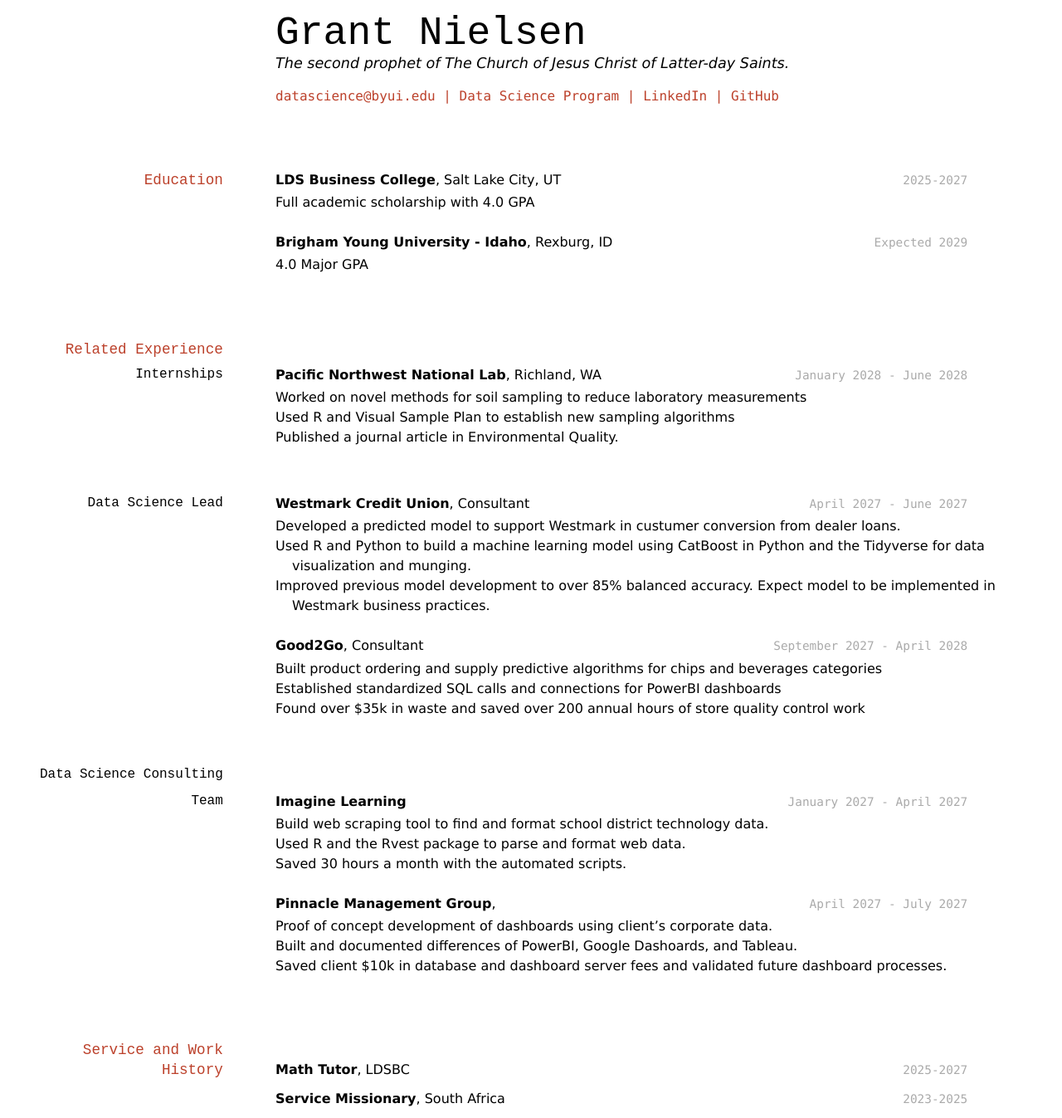
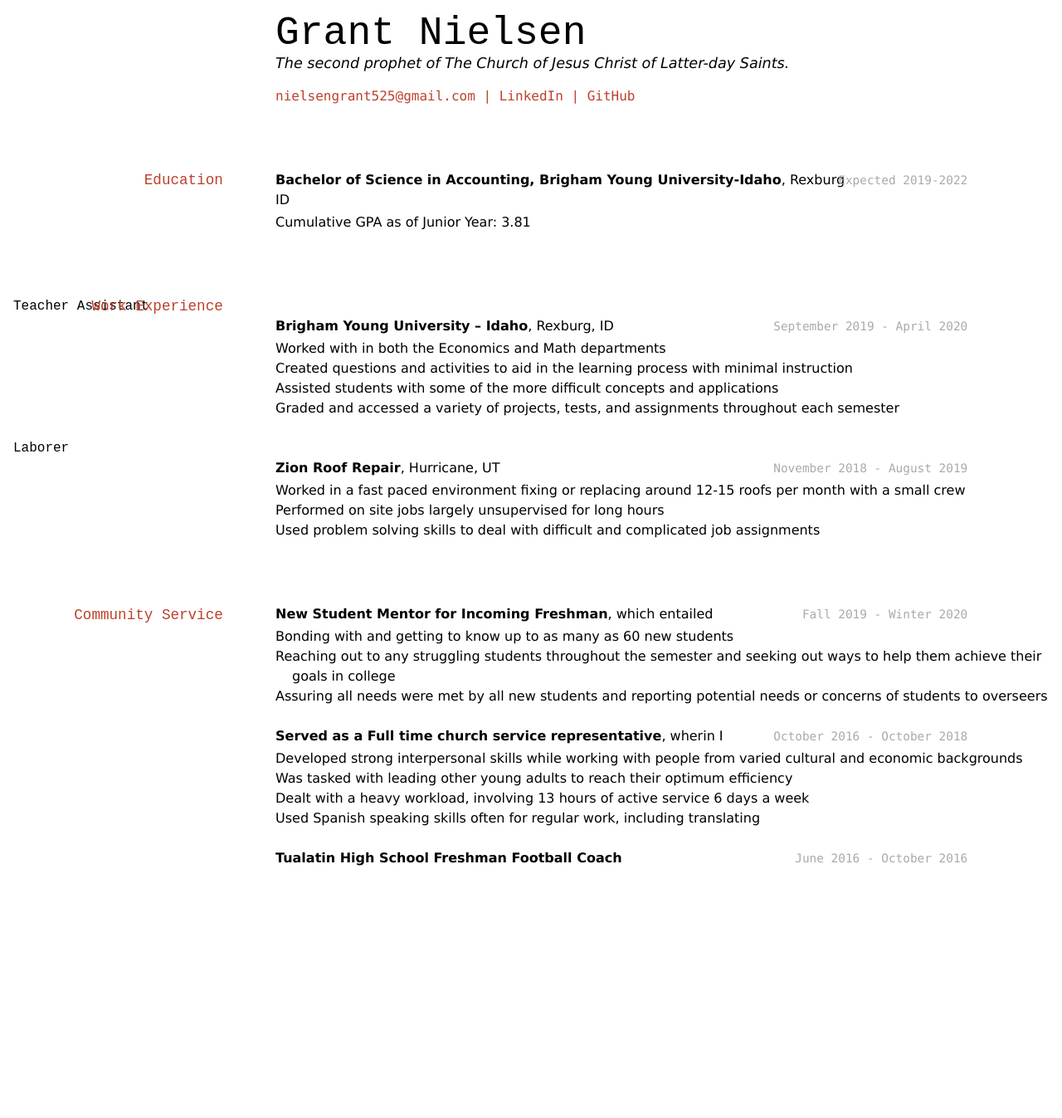
Before and after one commit to gniely/My-Resume, a Jekyll site: the page built from docs/index.md, in a window 1280 px wide. Shown: the whole page at 83% size. Built offline with Jekyll 4.4.1, drawn with Linux system fonts in a browser that asks for light colours; after the commit the page ends 1058 px from its top, so only the background shows below that.

Commit message:
Updated Resume

```diff
--- a/docs/index.md
+++ b/docs/index.md
@@ -6,80 +6,60 @@ title: Brigham Young's Resume
 The second prophet of The Church of Jesus Christ of Latter-day Saints.
 
 <div id="webaddress">
-<a href="datascience@byui.edu">datascience@byui.edu</a>
-| <a href="https://byuidatascience.github.io/development.html">Data Science Program</a>
-| <a href="https://www.linkedin.com/groups/13537407/">LinkedIn</a>
-| <a href="https://github.com/byuids-resumes">GitHub</a>
+<a href="nielsengrant525@gmail.com">nielsengrant525@gmail.com</a>
+| <a href="https://www.linkedin.com/in/grant-nielsen-7578b7184/">LinkedIn</a>
+| <a href="https://github.com/gniely/My-Resume">GitHub</a>
 </div>
 
 <!-- https://www.monique.tech/the-art-of-markdown -->
 
 ## Education
 
-`2025-2027`
-__LDS Business College__, Salt Lake City, UT
+`Expected 2019-2022`
+__Bachelor of Science in Accounting, Brigham Young University-Idaho__, Rexburg ID
 
-- Full academic scholarship with 4.0 GPA
+- Cumulative GPA as of Junior Year: 3.81
 
-`Expected 2029`
-__Brigham Young University - Idaho__, Rexburg, ID
+## Work Experience
 
-- 4.0 Major GPA
+#### Teacher Assistant
 
+`September 2019 - April 2020`
+__Brigham Young University – Idaho__, Rexburg, ID
 
-## Related Experience
+- Worked with in both the Economics and Math departments
+- Created questions and activities to aid in the learning process with minimal instruction
+- Assisted students with some of the more difficult concepts and applications
+- Graded and accessed a variety of projects, tests, and assignments throughout each semester
 
-### Internships
+#### Laborer
 
-`January 2028 - June 2028`
-__Pacific Northwest National Lab__, Richland, WA
+`November 2018 - August 2019`
+__Zion Roof Repair__, Hurricane, UT
 
-- Worked on novel methods for soil sampling to reduce laboratory measurements
-- Used R and Visual Sample Plan to establish new sampling algorithms
-- Published a journal article in Environmental Quality.
+- Worked in a fast paced environment fixing or replacing around 12-15 roofs per month with a small crew
+- Performed on site jobs largely unsupervised for long hours
+- Used problem solving skills to deal with difficult and complicated job assignments
 
-### Data Science Lead
+## Community Service
 
-`April 2027 - June 2027`
-__Westmark Credit Union__, Consultant
+`Fall 2019 - Winter 2020`
+__New Student Mentor for Incoming Freshman__, which entailed
 
-- Developed a predicted model to support Westmark in custumer conversion from dealer loans.
-- Used R and Python to build a machine learning model using CatBoost in Python and the Tidyverse for data visualization and munging.
-- Improved previous model development to over 85% balanced accuracy. Expect model to be implemented in Westmark business practices.
+- Bonding with and getting to know up to as many as 60 new students
+- Reaching out to any struggling students throughout the semester and seeking out ways to help them achieve their goals in college
+- Assuring all needs were met by all new students and reporting potential needs or concerns of students to overseers
 
-`September 2027 - April 2028`
-__Good2Go__, Consultant
+`October 2016 - October 2018`
+__Served as a Full time church service representative__, wherin I
 
-- Built product ordering and supply predictive algorithms for chips and beverages categories
-- Established standardized SQL calls and connections for PowerBI dashboards
-- Found over $35k in waste and saved over 200 annual hours of store quality control work
+- Developed strong interpersonal skills while working with people from varied cultural and economic backgrounds
+- Was tasked with leading other young adults to reach their optimum efficiency
+- Dealt with a heavy workload, involving 13 hours of active service 6 days a week
+- Used Spanish speaking skills often for regular work, including translating
 
-### Data Science Consulting Team
-
-`January 2027 - April 2027`
-__Imagine Learning__
-
-- Build web scraping tool to find and format school district technology data.
-- Used R and the Rvest package to parse and format web data.
-- Saved 30 hours a month with the automated scripts.
-
-`April 2027 - July 2027`
-__Pinnacle Management Group__,
-
-- Proof of concept development of dashboards using client's corporate data.
-- Built and documented differences of PowerBI, Google Dashoards, and Tableau.
-- Saved client $10k in database and dashboard server fees and validated future dashboard processes.
-
-
-## Service and Work History
-
-`2025-2027`
-__Math Tutor__, LDSBC
-
-
-`2023-2025`
-__Service Missionary__, South Africa
-
+`June 2016 - October 2016`
+__Tualatin High School Freshman Football Coach__
 
 
 <!-- ### Footer
```
